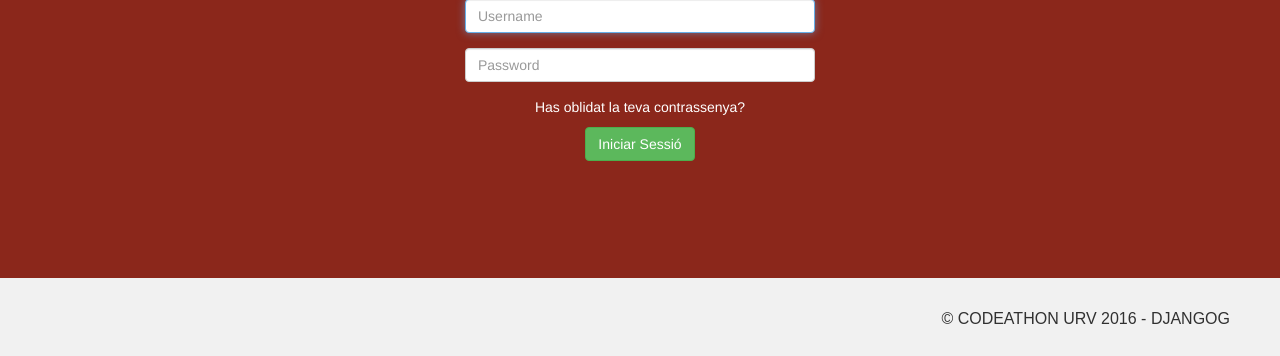
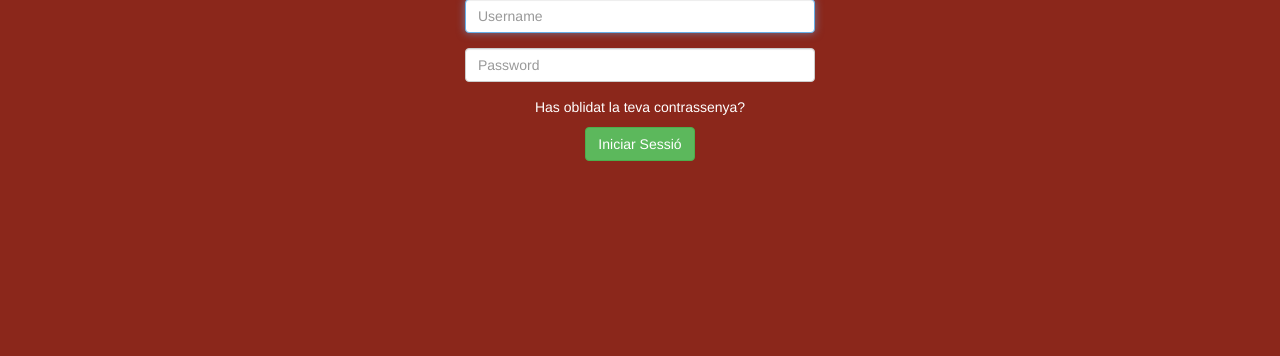
Before and after one commit to CodeathonURV/codeathonurv2016_alfred, a Django app: page / in a window 1280 px wide. Shown: the part 444-800 px from the top of the page. Run offline with Django 3.2, Linux system fonts and the light colour scheme; some libraries are stand-ins or nearby versions.

Commit message:
Solving problem with login and logout

```diff
--- a/helpdesk/static/helpdesk/css/styles.css
+++ b/helpdesk/static/helpdesk/css/styles.css
@@ -128,20 +128,7 @@ footer p{
 	font-size: 16px;
 	color: #313131;
 }
-.footerdos{
-	background: #F1F1F1;
-	height: 78px;
-	width: 100%;
-	position: absolute;
-	bottom: 0px;
-}
-.footerdos p{
-	float: right;
-	padding: 30px 50px 0 0;
-	font-family: arial;
-	font-size: 16px;
-	color: #313131;
-}
+
 .espai{
 	padding: 10px;
 }
@@ -200,7 +187,6 @@ footer p{
 }
 .log-in{
 	background-color: #8B271B;
-	height: 800px;
 	text-align: center;
 }
 
--- a/templates/registration/logged_out.html
+++ b/templates/registration/logged_out.html
@@ -33,7 +33,5 @@
 
 </div>
 </body>
-  <div class="footerdos">
-    <p>© CODEATHON URV 2016 - DJANGOG</p>
-  </div>
+
 </html>
--- a/templates/registration/login.html
+++ b/templates/registration/login.html
@@ -50,8 +50,7 @@
     </div>
 
   </div>
+
+
   </body>
-  <div class="footerdos">
-    <p>© CODEATHON URV 2016 - DJANGOG</p>
-  </div>
 </html>
```
